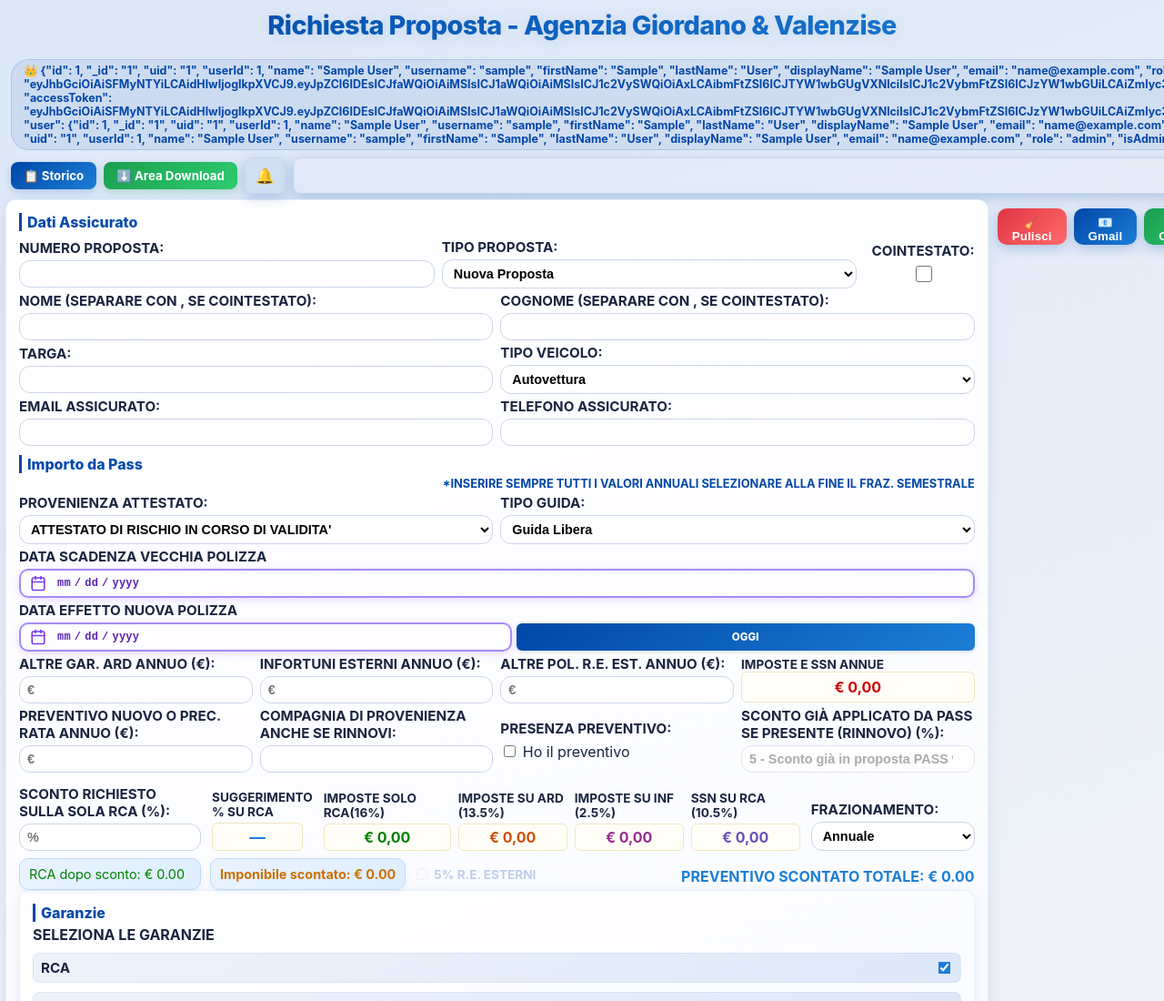
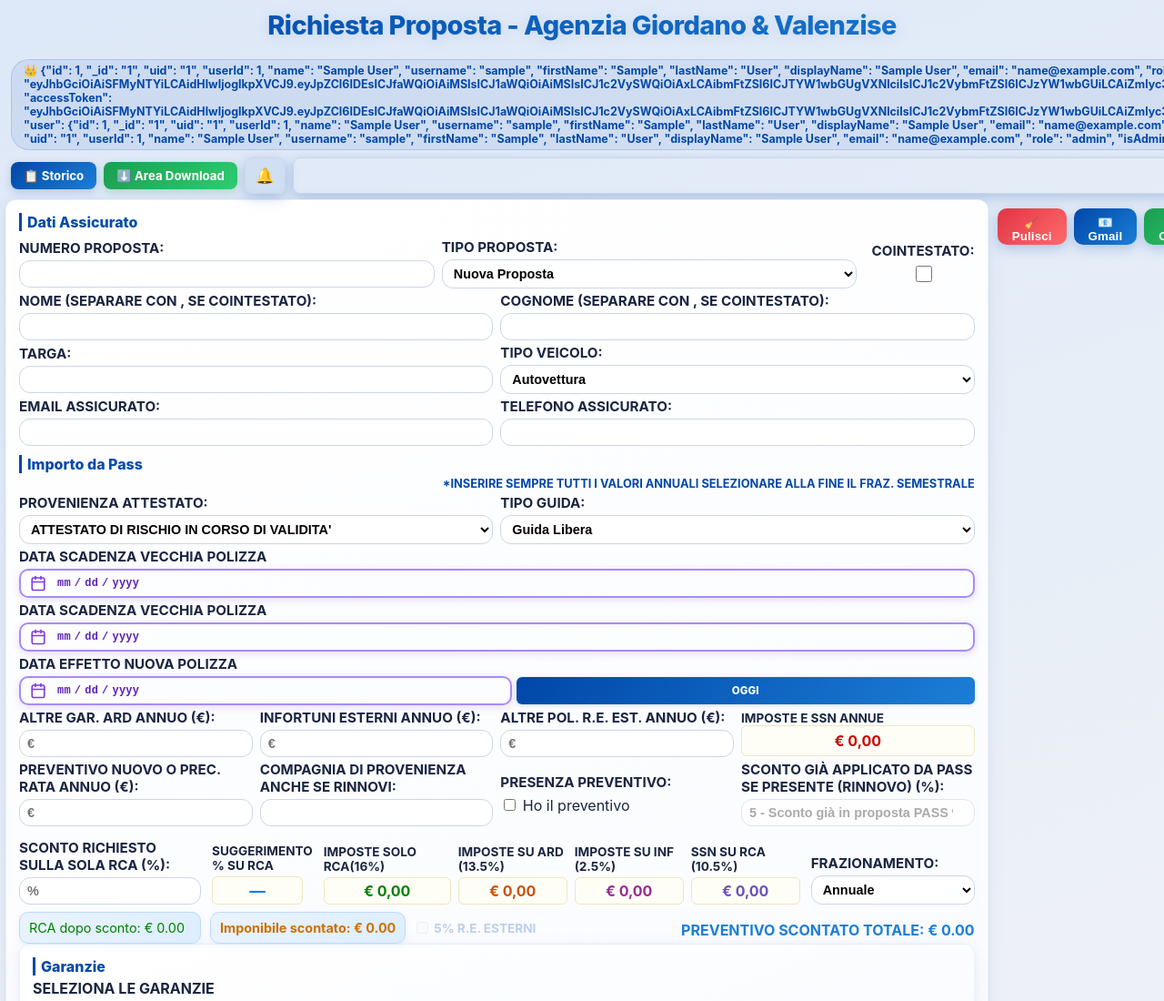
Before and after one commit to calendarioemail1-sudo/modello-richieste, a website: page vercel-project/public/index.html in a window 1280 px wide. Shown: the top 1100 px of the page at 91% size. Drawn offline with Linux system fonts and the light colour scheme; no server answers; sample sign-in values are in the browser's storage.

```diff
--- a/vercel-project/public/index.html
+++ b/vercel-project/public/index.html
@@ -136,6 +136,10 @@
               <input type="date" id="dataScadenzaVecchia" style="width:100%;">
       </div>
         <div>
+          <div style="display:flex;flex-direction:column;gap:4px;flex:1;min-width:0;">
+              <label for="dataScadenzaVecchia" style="cursor:default;">Data scadenza vecchia polizza</label>
+              <input type="date" id="dataScadenzaVecchia" style="width:100%;">
+            </div>
             <div style="display:flex;flex-direction:column;gap:4px;flex:1;min-width:0;">
               <label for="dataEffetto" style="cursor:default;">Data effetto nuova polizza</label>
               <div style="display:flex;align-items:center;gap:5px;width:100%;">
```
